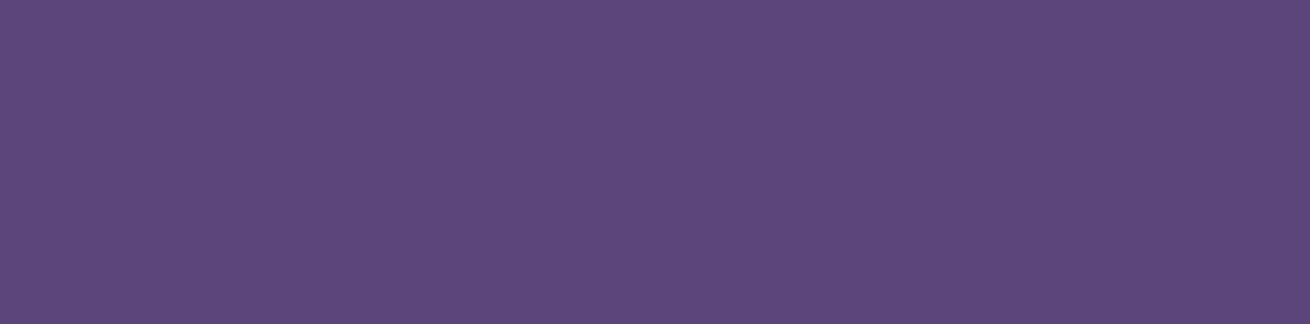
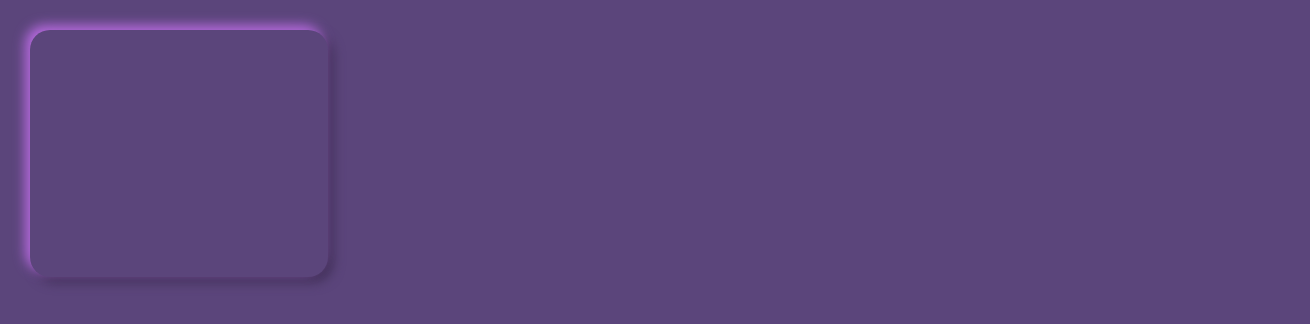
Before and after one commit to GrimProg-design/Code_Base, a React (Vite) app: page / in a window 1280 px wide. Shown: the top 324 px of the page, 1310 px wide, since content can reach past the window. Built offline with nearby package versions, Linux system fonts and the light colour scheme.

Commit message:
Add profile block

```diff
--- a/src/App.css
+++ b/src/App.css
@@ -6,3 +6,12 @@
   width: 100vw;
   height: 100vh;
 }
+
+.boxes-wrapper {
+  border-radius: 20px;
+  background-color: #5b457b;
+  box-shadow:
+    -5px -5px 12px #b469dc,
+     5px 5px 12px #403057
+  ;
+}
--- a/src/App.jsx
+++ b/src/App.jsx
@@ -1,9 +1,14 @@
 import './App.css'
+import { lazy, Suspense } from 'react'
+
+const Profile = lazy(() => import("./components/profile/Profile"))
 
 function App() {
   return (
     <main className='main-wrapper'>
-
+      <Suspense fallback={<div>Loading...</div>}>
+        <Profile/>
+      </Suspense>
     </main>
   )
 }
--- /dev/null
+++ b/src/components/profile/Profile.jsx
@@ -0,0 +1,9 @@
+import "./Profile.css"
+
+export default function Profile(){
+    return(
+        <div className="boxes-wrapper">
+
+        </div>
+    )
+}
--- a/src/index.css
+++ b/src/index.css
@@ -1,4 +1,5 @@
 body {
   margin: 0;
+  padding: 30px;
   background-color: #5b457b;
 }
```
Also changed, not shown: src/components/profile/Profile.css (added).
